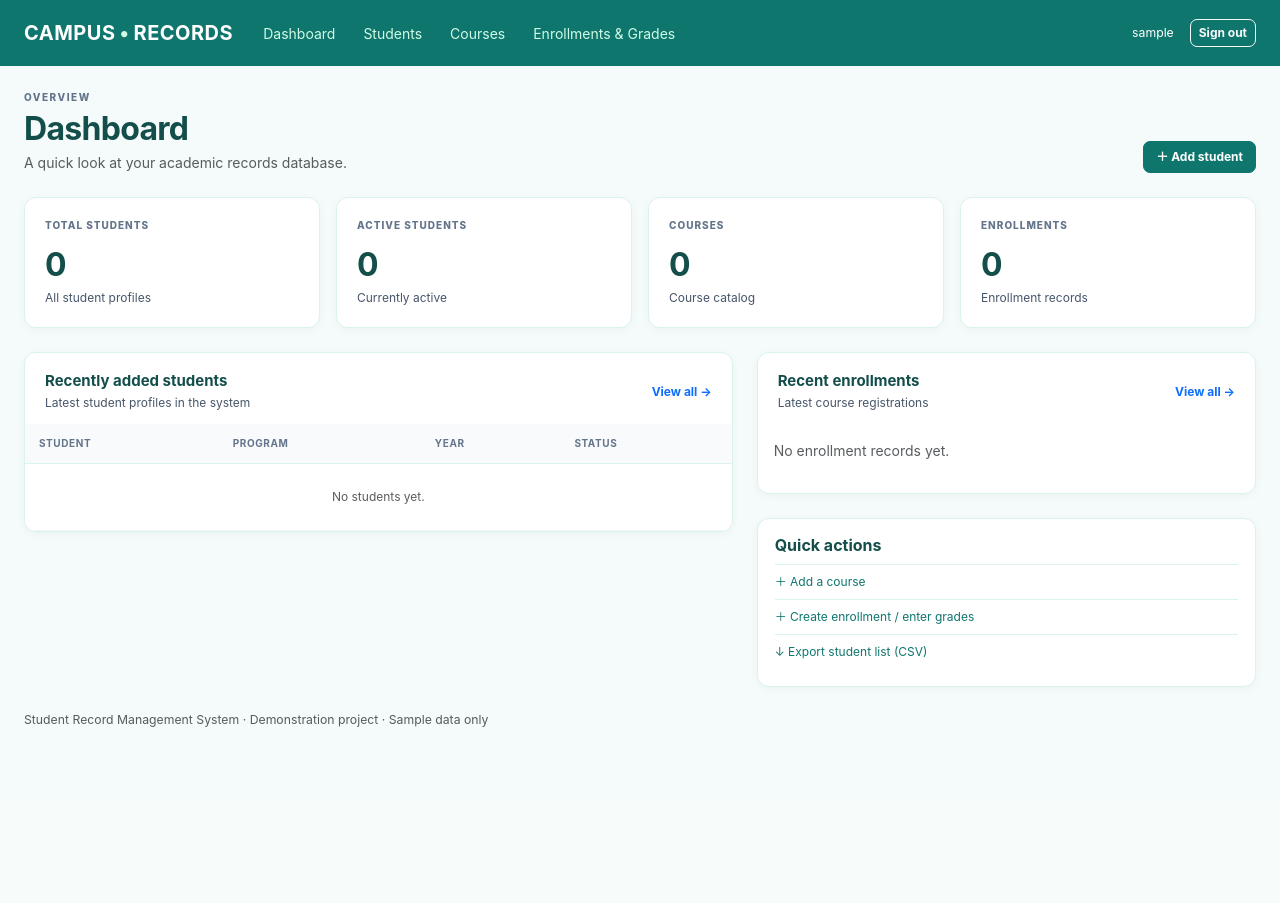
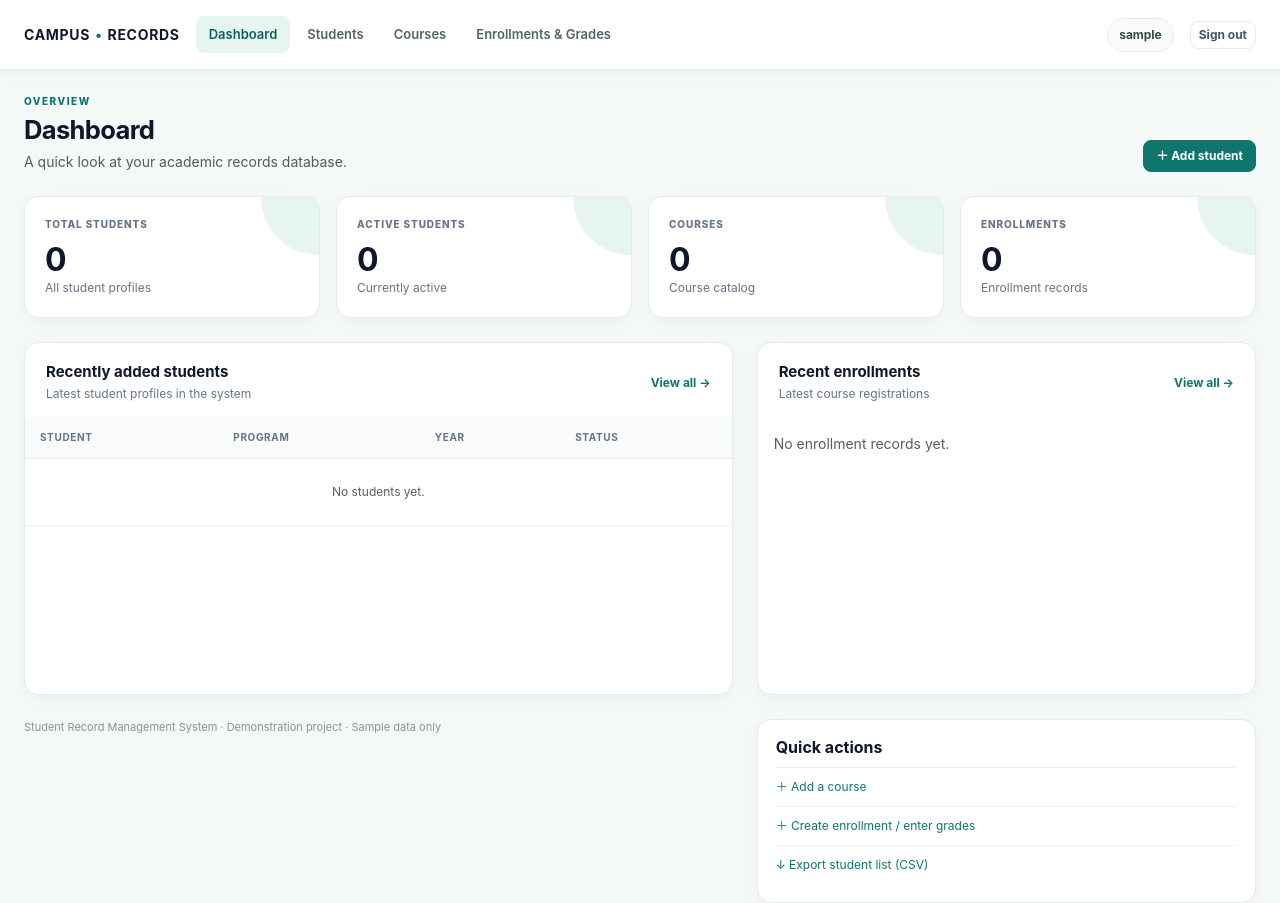
Before and after one commit to miyapogi143/student-record-management-system, a Django app: page / in a window 1280 px wide. Before the commit the page ends 727 px from the top, so only its background shows below. Run offline with Django 5.2, Linux system fonts and the light colour scheme; the visitor is signed in with stand-in values (Sample User, id 1); data that the repository does not hold is empty.

Commit message:
feat: refresh student records interface
Co-authored-by: Copilot <223556219+Copilot@users.noreply.github.com>

```diff
--- a/static/css/style.css
+++ b/static/css/style.css
@@ -1,16 +1,49 @@
-:root{--navy:#0f766e;--blue:#0f766e;--ink:#134e4a;--muted:#475569;--line:#d9f3ef;--bg:#f4fbfa}
-body{background:var(--bg);color:var(--ink);font-family:Inter,ui-sans-serif,system-ui,-apple-system,"Segoe UI",sans-serif;font-size:14px}
-.app-nav{background:var(--navy);min-height:66px}.navbar-brand{letter-spacing:.5px}.navbar-brand span{color:#d1fae5;margin:0 4px}.nav-link{color:#d1fae5!important;padding:10px 14px!important}.nav-link:hover{color:white!important}
-.page-title{font-weight:750;letter-spacing:-.7px;margin:2px 0 4px}.eyebrow{font-size:10px;font-weight:800;letter-spacing:1.5px;color:#64748b;margin-bottom:5px}
-.stat-card,.panel,.quick-card{background:white;border:1px solid var(--line);border-radius:12px;box-shadow:0 2px 8px rgba(15,23,42,.04)}
-.stat-card{padding:20px;height:100%}.stat-label{font-size:10px;font-weight:800;letter-spacing:1px;color:#64748b}.stat-value{font-size:32px;font-weight:750;letter-spacing:-1px;margin:8px 0 0}.stat-sub{font-size:12px;color:var(--muted)}
-.panel{overflow:hidden}.panel-head{padding:19px 20px 12px;display:flex;justify-content:space-between;align-items:center}.panel-head h5{font-size:15px;font-weight:700;margin:0}.panel-head p{font-size:12px;color:var(--muted);margin:4px 0 0}.panel-head a{font-size:12px;text-decoration:none;font-weight:650}
-.table{font-size:12px;margin:0}.table thead th{font-size:10px;letter-spacing:.6px;text-transform:uppercase;color:#64748b;background:#f8fafc;border-bottom:1px solid var(--line);white-space:nowrap;padding:12px 14px}.table td{padding:13px 14px;border-color:#f1f5f9;color:#334155}.table-link{font-weight:650;color:#0f766e;text-decoration:none}.table-link:hover{text-decoration:underline}
-.status-pill{display:inline-block;padding:4px 9px;border-radius:20px;background:#eaf7ef;color:#287448;font-size:10px;font-weight:700}
-.activity-row{display:flex;align-items:center;gap:12px;padding:13px 18px;border-top:1px solid #f1f5f9}.activity-icon,.brand-mark{background:#d1fae5;color:var(--blue);border-radius:9px;font-weight:800;display:grid;place-items:center;width:38px;height:38px;font-size:11px}
-.quick-card{padding:17px}.quick-card h6{font-weight:700}.quick-card a{display:block;padding:8px 0;color:var(--blue);text-decoration:none;border-top:1px solid #d9f3ef;font-size:12px}
-.searchbar{display:flex;gap:8px;max-width:760px}.searchbar input{flex:1;min-width:120px;border:1px solid #dbe2ea;border-radius:8px;padding:9px 13px;background:white}
-.btn{font-size:12px;font-weight:650;border-radius:7px}.btn-primary{background:var(--blue);border-color:var(--blue)}.btn-primary:hover{background:#0b5d57}
-.form-panel{max-width:950px}.form-control,.form-select{font-size:13px;border-color:#dbe2ea;padding:9px 11px}.form-label{font-size:12px}.detail-grid{display:grid;grid-template-columns:130px 1fr;gap:12px;margin:0}.detail-grid dt{font-size:11px;color:#64748b;font-weight:600}.detail-grid dd{margin:0;font-size:12px;font-weight:600;overflow-wrap:anywhere}
-.login-bg{min-height:100vh;display:grid;place-items:center;background:linear-gradient(140deg,#ecfdf5,#f8fafc)}.login-card{background:white;border:1px solid var(--line);padding:38px;border-radius:16px;width:min(420px,calc(100% - 32px));box-shadow:0 15px 50px rgba(15,23,42,.08)}.login-card .brand-mark{width:48px;height:48px;font-size:14px}.login-card .form-control{padding:11px}
-@media(max-width:700px){main.container-fluid{padding-left:14px!important;padding-right:14px!important}.detail-grid{grid-template-columns:105px 1fr}.table{min-width:700px}}
+:root{--navy:#0f172a;--blue:#0f766e;--ink:#172b2b;--muted:#64748b;--line:#e4ebea;--bg:#f4f8f7;--mint:#e7f5f1}
+body{background:var(--bg);color:var(--ink);font-family:Inter,ui-sans-serif,system-ui,-apple-system,"Segoe UI",sans-serif;font-size:14px;line-height:1.5}
+a{color:var(--blue)}
+.app-nav{position:sticky;top:0;z-index:1020;min-height:70px;background:rgba(255,255,255,.96);border-bottom:1px solid var(--line);box-shadow:0 3px 14px rgba(15,23,42,.04);backdrop-filter:blur(12px)}
+.navbar-brand{color:var(--navy)!important;font-size:14px;letter-spacing:.7px}.navbar-brand span{color:var(--blue);margin:0 5px}
+.app-nav .navbar-nav{gap:4px}.app-nav .nav-link{padding:9px 13px!important;border-radius:8px;color:#52636a!important;font-size:13px;font-weight:600;transition:background .16s ease,color .16s ease}
+.app-nav .nav-link:hover,.app-nav .nav-link.active{background:var(--mint);color:#0f625c!important}
+.app-nav .navbar-toggler{border-color:var(--line)}.app-nav .navbar-toggler:focus{box-shadow:0 0 0 3px rgba(15,118,110,.15)}
+.app-user-menu{color:var(--muted);font-size:12px}
+.user-chip{padding:7px 11px;border:1px solid var(--line);border-radius:999px;background:#f8fbfa;color:#334b4b;font-weight:650}
+.btn-logout{border:1px solid var(--line);background:white;color:#475569}.btn-logout:hover{border-color:#b9d8d1;background:var(--mint);color:#0f625c}
+.page-shell{max-width:1500px;margin-left:auto;margin-right:auto}
+.page-title{margin:2px 0 5px;color:var(--navy);font-size:clamp(1.55rem,2vw,2rem);font-weight:750;letter-spacing:-.7px}
+.eyebrow{margin-bottom:6px;color:var(--blue);font-size:10px;font-weight:800;letter-spacing:1.5px}
+.stat-card,.panel,.quick-card{height:100%;border:1px solid var(--line);border-radius:14px;background:white;box-shadow:0 4px 16px rgba(15,23,42,.035)}
+.stat-card{position:relative;overflow:hidden;padding:20px;transition:transform .18s ease,box-shadow .18s ease}
+.stat-card:after{position:absolute;top:0;right:0;width:58px;height:58px;border-radius:0 0 0 58px;background:var(--mint);content:""}
+.stat-card:hover{transform:translateY(-2px);box-shadow:0 9px 24px rgba(15,23,42,.07)}
+.stat-label{color:var(--muted);font-size:10px;font-weight:800;letter-spacing:.9px}
+.stat-value{margin:10px 0 2px;color:var(--navy);font-size:32px;font-weight:750;letter-spacing:-1px;line-height:1.1}
+.stat-sub{color:var(--muted);font-size:12px}
+.panel{overflow:hidden}.panel-head{display:flex;align-items:center;justify-content:space-between;padding:20px 21px 14px}
+.panel-head h5{margin:0;color:var(--navy);font-size:15px;font-weight:700}.panel-head p{margin:4px 0 0;color:var(--muted);font-size:12px}
+.panel-head a{font-size:12px;font-weight:650;text-decoration:none}.panel-head a:hover{text-decoration:underline}
+.table{margin:0;font-size:12px}.table thead th{padding:13px 15px;border-bottom:1px solid var(--line);background:#f8fbfa;color:#64748b;font-size:10px;letter-spacing:.65px;text-transform:uppercase;white-space:nowrap}
+.table td{padding:13px 15px;border-color:#edf2f1;color:#334155;vertical-align:middle}.table tbody tr{transition:background .15s ease}.table tbody tr:hover{background:#f8fbfa}
+.table-link{color:var(--blue);font-weight:650;text-decoration:none}.table-link:hover{text-decoration:underline}
+.status-pill{display:inline-block;padding:5px 10px;border:1px solid #cce9dd;border-radius:999px;background:#effaf4;color:#24734e;font-size:10px;font-weight:700}
+.activity-row{display:flex;align-items:center;gap:12px;padding:14px 18px;border-top:1px solid #edf2f1}
+.activity-icon,.brand-mark{display:grid;width:38px;height:38px;place-items:center;border-radius:11px;background:var(--mint);color:var(--blue);font-size:11px;font-weight:800}
+.quick-card{height:auto;padding:18px}.quick-card h6{margin-bottom:10px;color:var(--navy);font-weight:700}
+.quick-card a{display:block;padding:10px 0;border-top:1px solid #edf2f1;color:var(--blue);font-size:12px;text-decoration:none}
+.quick-card a:hover{padding-left:4px;color:#0b5d57}
+.searchbar{display:flex;max-width:760px;gap:8px}.searchbar input{min-width:120px;flex:1;border:1px solid #d6e0de;border-radius:9px;background:white;padding:10px 13px}
+.searchbar input:focus,.form-control:focus,.form-select:focus{border-color:#68aaa0;box-shadow:0 0 0 3px rgba(15,118,110,.12);outline:0}
+.searchbar input::placeholder{color:#94a3a1}
+.btn{border-radius:8px;font-size:12px;font-weight:650;transition:background .15s ease,border-color .15s ease,transform .15s ease}
+.btn:hover{transform:translateY(-1px)}
+.btn-primary{border-color:var(--blue);background:var(--blue)}.btn-primary:hover{border-color:#0b5d57;background:#0b5d57}
+.btn-dark{border-color:#1e293b;background:#1e293b}.btn-dark:hover{border-color:#334155;background:#334155}
+.form-panel{max-width:950px}.form-control,.form-select{border-color:#d6e0de;border-radius:8px;padding:10px 11px;font-size:13px}
+.form-label{color:#334155;font-size:12px}.detail-grid{display:grid;grid-template-columns:130px 1fr;gap:12px;margin:0}
+.detail-grid dt{color:var(--muted);font-size:11px;font-weight:600}.detail-grid dd{margin:0;font-size:12px;font-weight:600;overflow-wrap:anywhere}
+.login-bg{position:relative;display:grid;min-height:100vh;place-items:center;overflow:hidden;background:radial-gradient(ellipse at 18% 15%,#d9f1e9 0,transparent 34%),linear-gradient(145deg,#f3f8f6,#edf3f2)}
+.login-card{width:min(440px,calc(100% - 32px));padding:40px;border:1px solid rgba(228,235,234,.9);border-radius:18px;background:rgba(255,255,255,.94);box-shadow:0 24px 70px rgba(15,23,42,.12);backdrop-filter:blur(10px)}
+.login-card h3{color:var(--navy);letter-spacing:-.5px}.login-card .brand-mark{width:48px;height:48px;border-radius:14px;background:var(--blue);color:white;font-size:14px;box-shadow:0 8px 18px rgba(15,118,110,.2)}.login-card .form-control{padding:11px}
+.app-footer{color:#879694;font-size:11px}
+@media(max-width:700px){.app-nav{min-height:62px}.app-user-menu{align-items:flex-start!important;margin:12px 0 4px}.page-shell{padding-right:14px!important;padding-left:14px!important}.detail-grid{grid-template-columns:105px 1fr}.table{min-width:700px}.login-card{padding:32px 26px}}
+@media(prefers-reduced-motion:reduce){*,*::before,*::after{scroll-behavior:auto!important;transition:none!important}}
--- a/templates/base.html
+++ b/templates/base.html
@@ -3,19 +3,19 @@
 <title>{% block title %}Campus Records{% endblock %}</title>
 <link href="https://cdn.jsdelivr.net/npm/bootstrap@5.3.3/dist/css/bootstrap.min.css" rel="stylesheet">
 <link rel="stylesheet" href="{% static 'css/style.css' %}"></head><body>
-<nav class="navbar navbar-expand-lg navbar-dark app-nav"><div class="container-fluid px-4">
+<nav class="navbar navbar-expand-lg navbar-light app-nav"><div class="container-fluid px-4">
 <a class="navbar-brand fw-bold" href="{% url 'dashboard' %}">CAMPUS<span>•</span>RECORDS</a>
-<button class="navbar-toggler" data-bs-toggle="collapse" data-bs-target="#nav"><span class="navbar-toggler-icon"></span></button>
+<button class="navbar-toggler" type="button" data-bs-toggle="collapse" data-bs-target="#nav" aria-controls="nav" aria-expanded="false" aria-label="Toggle navigation"><span class="navbar-toggler-icon"></span></button>
 <div class="collapse navbar-collapse" id="nav"><ul class="navbar-nav me-auto">
-<li class="nav-item"><a class="nav-link" href="{% url 'dashboard' %}">Dashboard</a></li>
-<li class="nav-item"><a class="nav-link" href="{% url 'student_list' %}">Students</a></li>
-<li class="nav-item"><a class="nav-link" href="{% url 'course_list' %}">Courses</a></li>
-<li class="nav-item"><a class="nav-link" href="{% url 'enrollment_list' %}">Enrollments & Grades</a></li>
-</ul><div class="d-flex align-items-center gap-3 text-white small">
-<span>{{ request.user.username }}</span><form method="post" action="{% url 'logout' %}">{% csrf_token %}<button class="btn btn-sm btn-outline-light">Sign out</button></form>
+<li class="nav-item"><a class="nav-link{% if request.resolver_match.url_name == 'dashboard' %} active{% endif %}"{% if request.resolver_match.url_name == 'dashboard' %} aria-current="page"{% endif %} href="{% url 'dashboard' %}">Dashboard</a></li>
+<li class="nav-item"><a class="nav-link{% if request.resolver_match.url_name == 'student_list' %} active{% endif %}"{% if request.resolver_match.url_name == 'student_list' %} aria-current="page"{% endif %} href="{% url 'student_list' %}">Students</a></li>
+<li class="nav-item"><a class="nav-link{% if request.resolver_match.url_name == 'course_list' %} active{% endif %}"{% if request.resolver_match.url_name == 'course_list' %} aria-current="page"{% endif %} href="{% url 'course_list' %}">Courses</a></li>
+<li class="nav-item"><a class="nav-link{% if request.resolver_match.url_name == 'enrollment_list' %} active{% endif %}"{% if request.resolver_match.url_name == 'enrollment_list' %} aria-current="page"{% endif %} href="{% url 'enrollment_list' %}">Enrollments & Grades</a></li>
+</ul><div class="d-flex align-items-center gap-3 app-user-menu">
+<span class="user-chip">{{ request.user.username }}</span><form method="post" action="{% url 'logout' %}">{% csrf_token %}<button class="btn btn-sm btn-logout">Sign out</button></form>
 </div></div></div></nav>
-<main class="container-fluid px-4 py-4">
+<main class="container-fluid page-shell px-4 py-4">
 {% if messages %}{% for message in messages %}<div class="alert alert-{{ message.tags|default:'info' }} alert-dismissible fade show">{{ message }}<button class="btn-close" data-bs-dismiss="alert"></button></div>{% endfor %}{% endif %}
 {% block content %}{% endblock %}
-</main><footer class="container-fluid px-4 pb-4 text-muted small">Student Record Management System · Demonstration project · Sample data only</footer>
+</main><footer class="container-fluid page-shell px-4 pb-4 app-footer">Student Record Management System · Demonstration project · Sample data only</footer>
 <script src="https://cdn.jsdelivr.net/npm/bootstrap@5.3.3/dist/js/bootstrap.bundle.min.js"></script></body></html>
```
